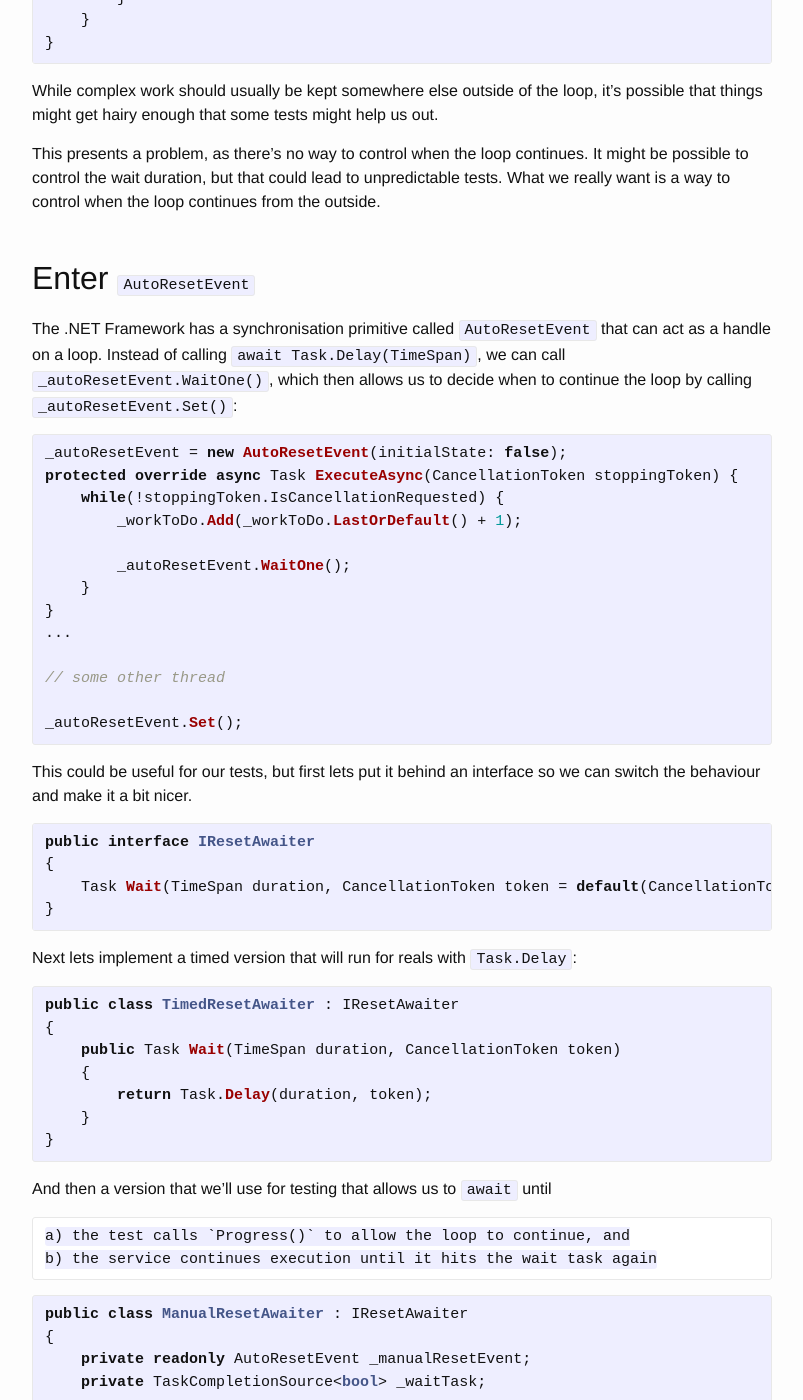
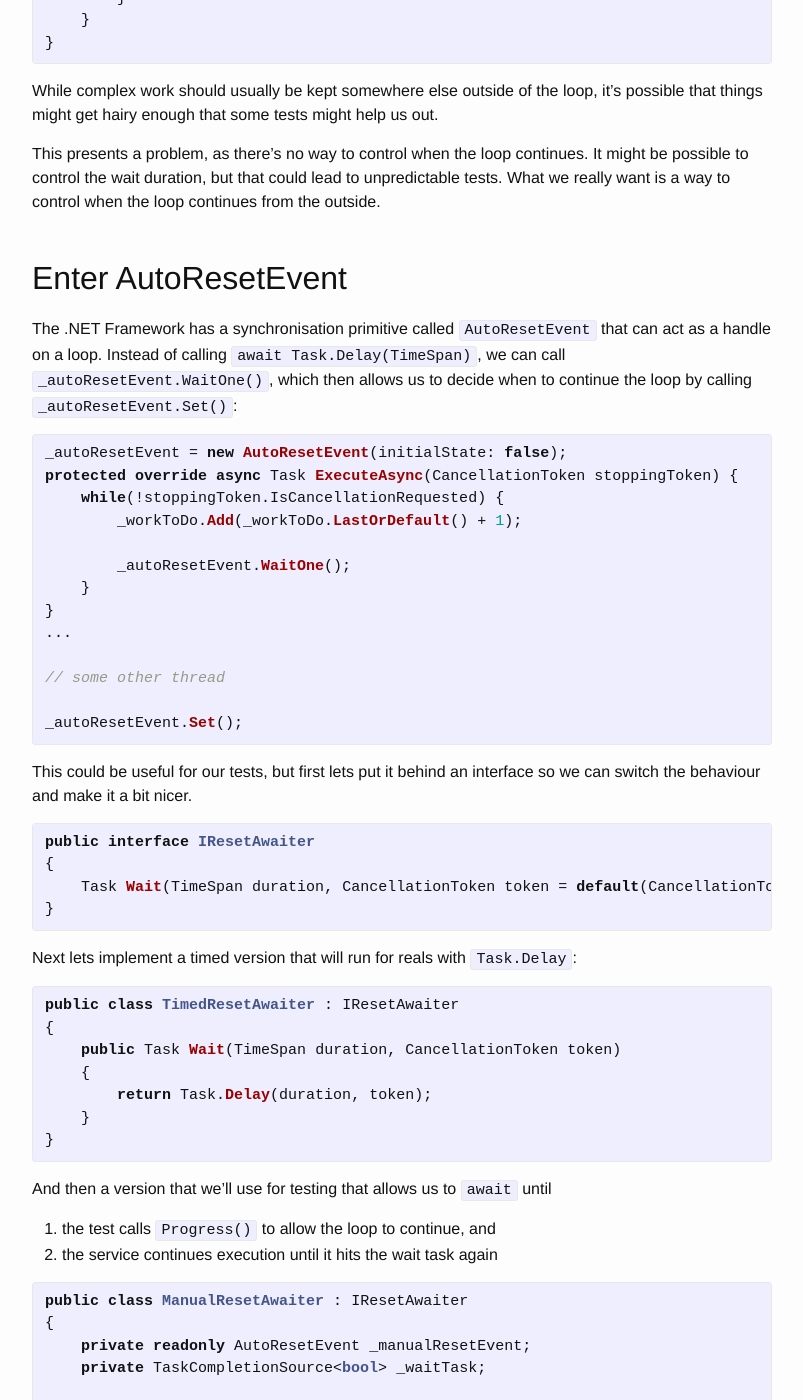
Before and after one commit to gkinsman/gkinsman.github.io, a Jekyll site: the page built from _posts/2019-01-14-Testing-Background-Services.md, in a window 1280 px wide and 1400 px high, scrolled down 577 px. Shown: the whole window, without its empty margins (238-1041 px from the left). Built offline with Jekyll 4.4.1, drawn with Linux system fonts in a browser that asks for light colours; comment, search, counter and statistics services are not loaded; some of the changed lines change nothing that is shown.

Commit message:
Minor display fixes

```diff
--- a/_posts/2019-01-14-Testing-Background-Services.md
+++ b/_posts/2019-01-14-Testing-Background-Services.md
@@ -30,7 +30,7 @@ While complex work should usually be kept somewhere else outside of the loop, it
 
 This presents a problem, as there's no way to control when the loop continues. It might be possible to control the wait duration, but that could lead to unpredictable tests. What we really want is a way to control when the loop continues from the outside.
 
-## Enter `AutoResetEvent`
+## Enter AutoResetEvent
 
 The .NET Framework has a synchronisation primitive called `AutoResetEvent` that can act as a handle on a loop. Instead of calling `await Task.Delay(TimeSpan)`, we can call `_autoResetEvent.WaitOne()`, which then allows us to decide when to continue the loop by calling `_autoResetEvent.Set()`:
 
@@ -73,8 +73,8 @@ public class TimedResetAwaiter : IResetAwaiter
 
  And then a version that we'll use for testing that allows us to `await` until
 
-    a) the test calls `Progress()` to allow the loop to continue, and
-    b) the service continues execution until it hits the wait task again
+1. the test calls `Progress()` to allow the loop to continue, and
+2. the service continues execution until it hits the wait task again
 
 {% highlight csharp %}
 public class ManualResetAwaiter : IResetAwaiter
```
